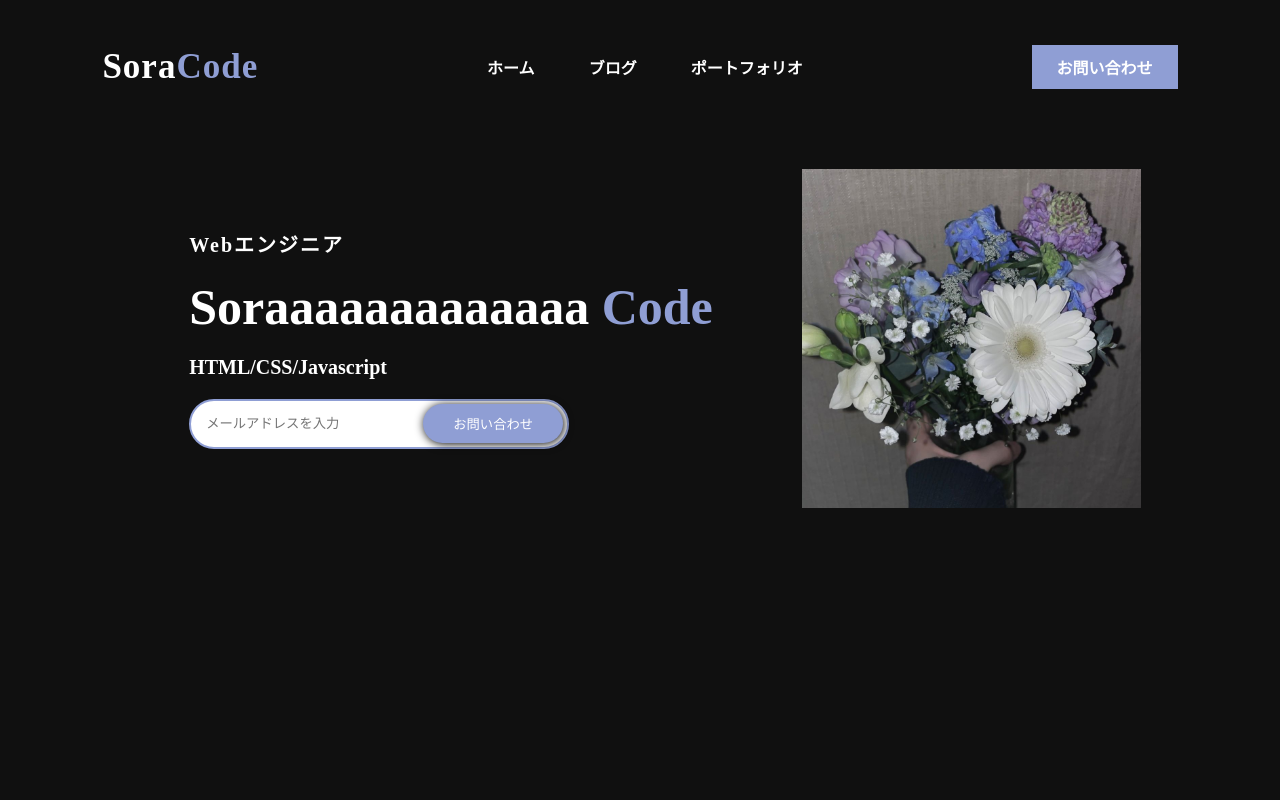
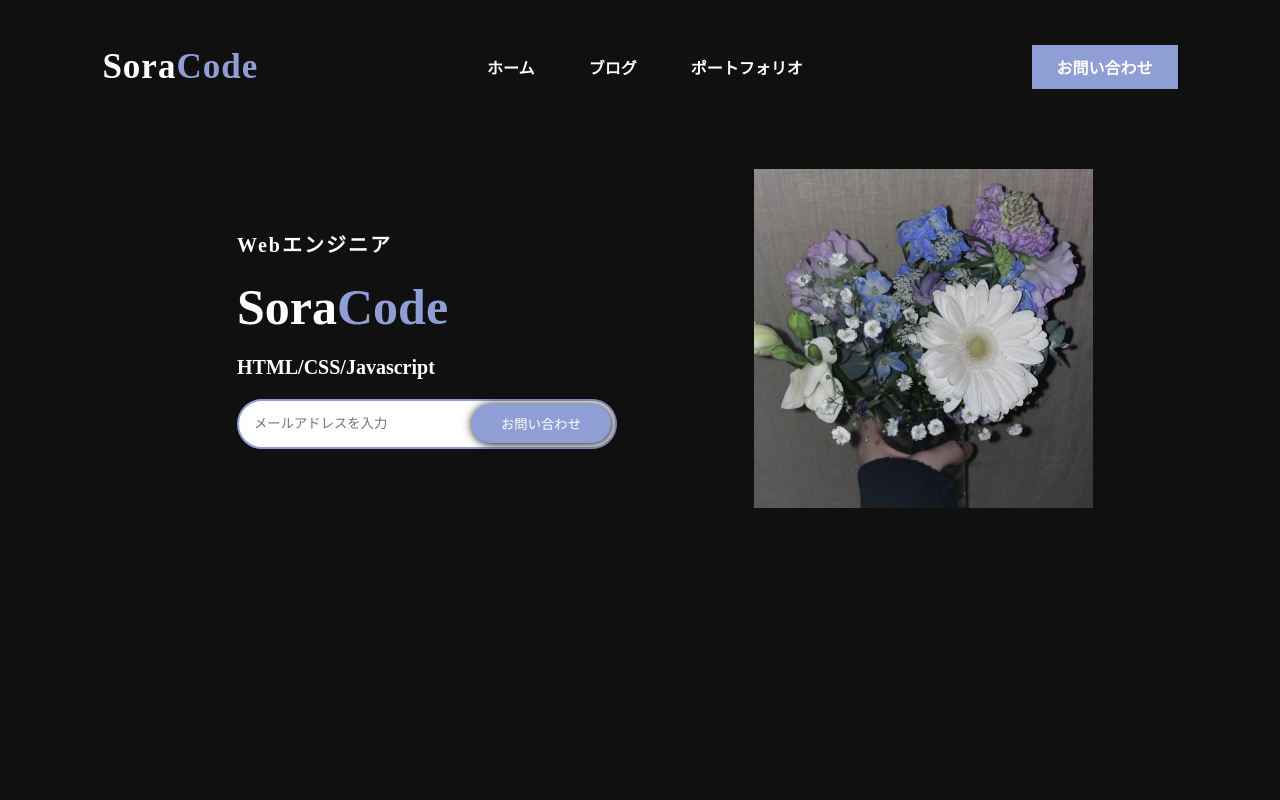
Before and after one commit to sora-00/html-portforlio, a plain HTML site: page index.html in a window 1280 px wide. Shown: the top 800 px of the page. Drawn offline with Linux system fonts and the light colour scheme; a web font is replaced by a local one.

Commit message:
Soraaaaaaaaaaaaa→Sora

```diff
--- a/index.html
+++ b/index.html
@@ -38,7 +38,7 @@
         <div class="body">
           <div class="portfolioInfo">
             <h4>Webエンジニア</h4>
-            <h1>Soraaaaaaaaaaaaa <span>Code</span></h1>
+            <h1>Sora<span>Code</span></h1>
             <h3>HTML/CSS/Javascript</h3>
             <div class="newslatter">
               <form>
```
